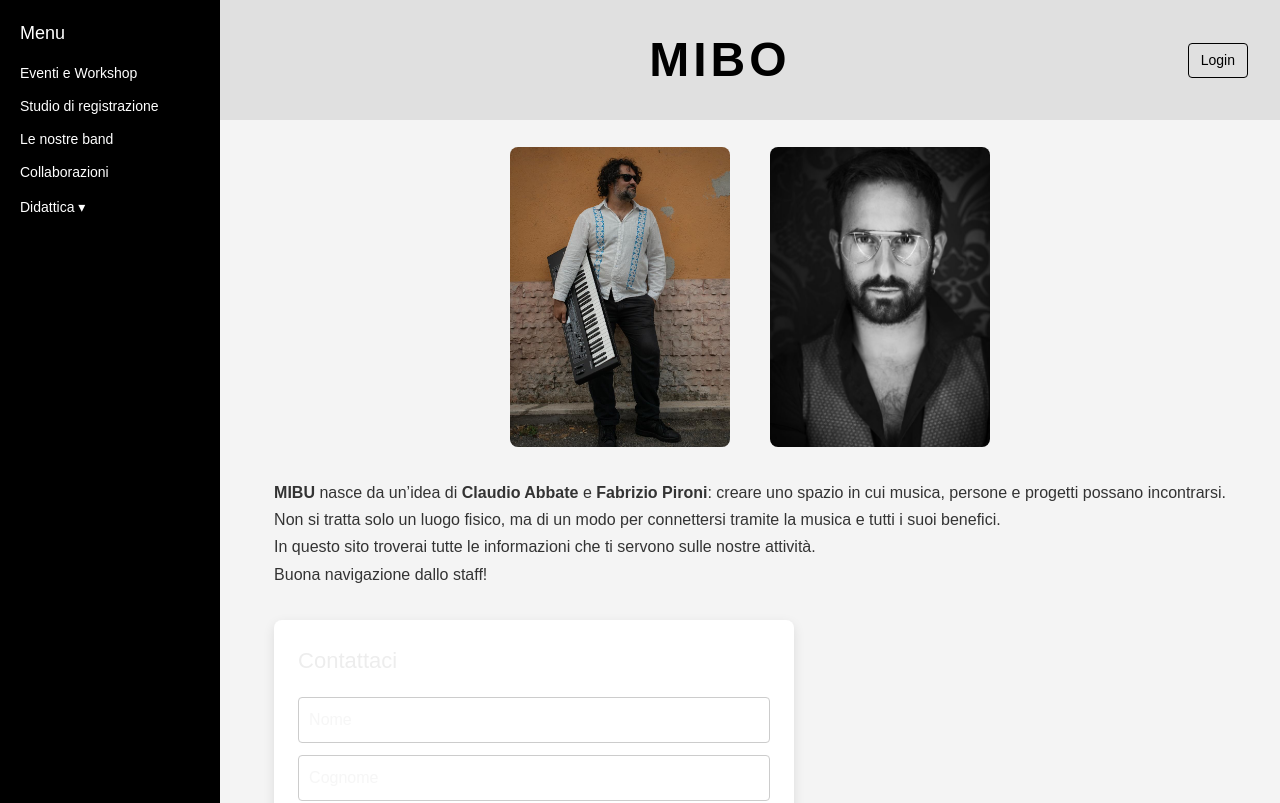
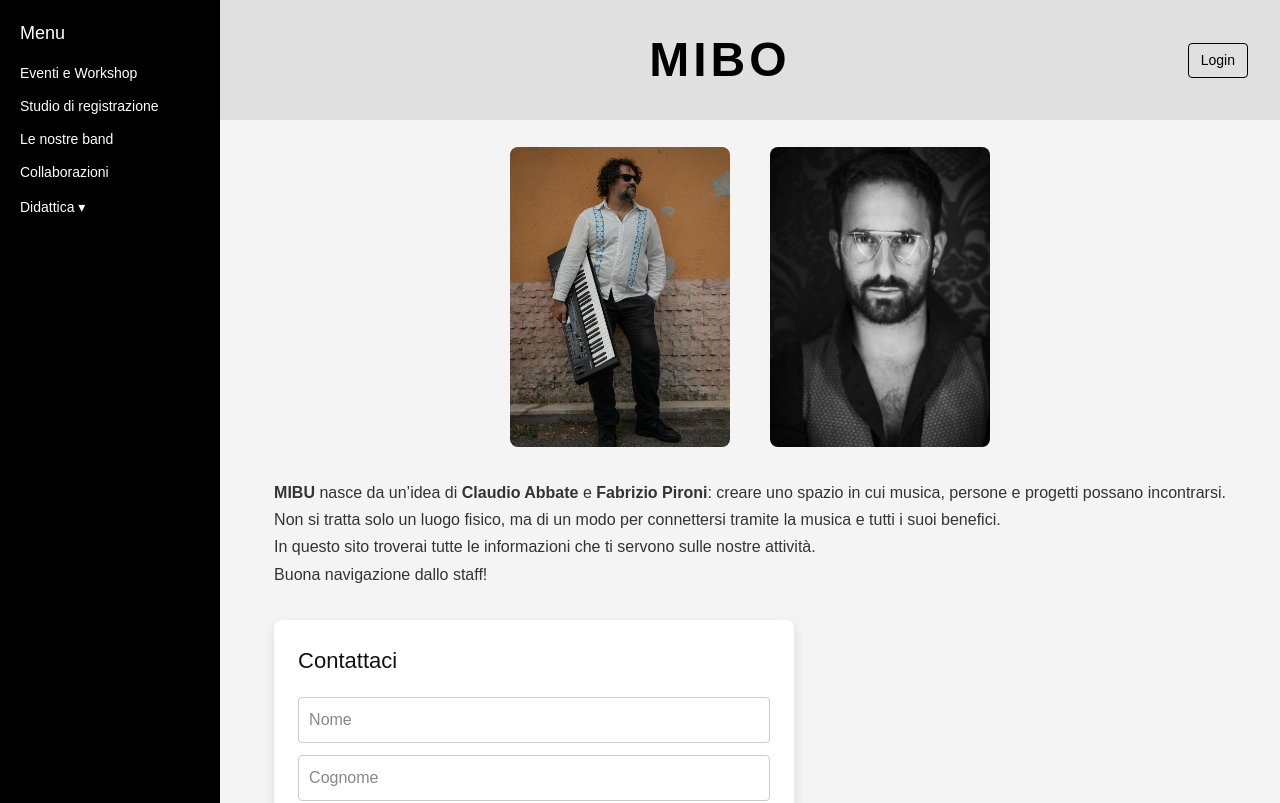
Before and after one commit to claudioabbate2123-cmyk/sitomiburecords, a Next.js app: page / in a window 1280 px wide. Shown: the top 803 px of the page. Built offline with nearby package versions, Linux system fonts and the light colour scheme.

Commit message:
modifica global.css per ottenere il tema chiaro ovunque

```diff
--- a/app/globals.css
+++ b/app/globals.css
@@ -14,15 +14,23 @@
   --font-mono: var(--font-geist-mono);
 }
 
-@media (prefers-color-scheme: light) {
+/*@media (prefers-color-scheme: light) {
   :root {
     --background: #0a0a0a;
     --foreground: #ededed;
   }
-}
+}*/
 
 body {
   background: var(--background);
   color: var(--foreground);
   font-family: Arial, Helvetica, sans-serif;
 }
+html {
+  color-scheme: light;
+}
+
+body {
+  background-color: #ffffff;
+  color: #111111;
+}
```
